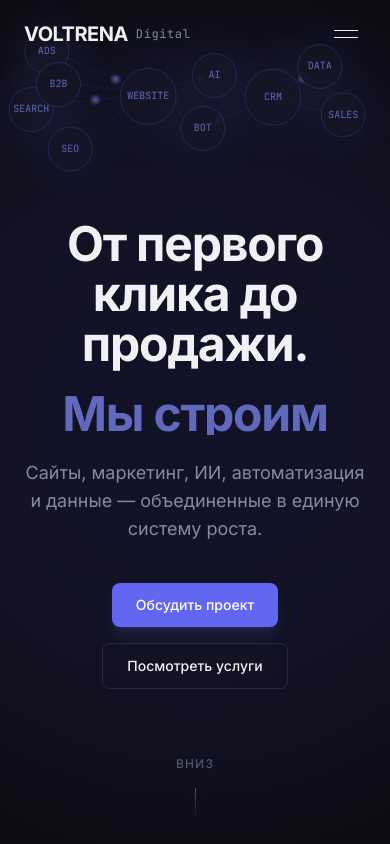
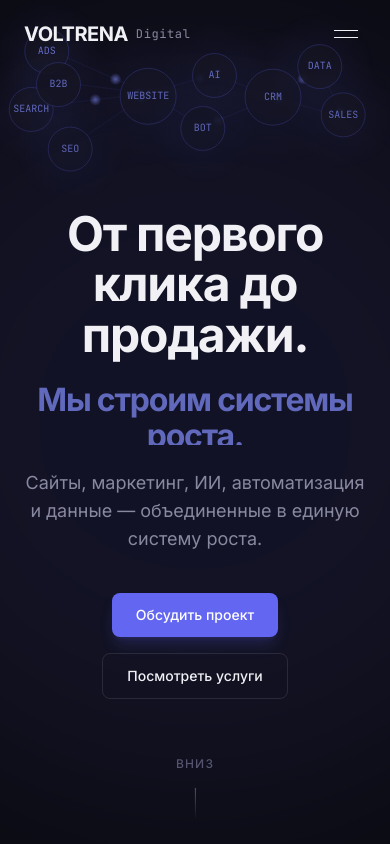
Before and after one commit to kdrkru-del/voltrena-site, a Next.js app: page / in a window 390 px wide. Shown: the top 844 px of the page. Built offline with nearby package versions, Linux system fonts and the light colour scheme.

Commit message:
fix: prevent mobile hero text clipping

```diff
--- a/src/components/sections/Hero.tsx
+++ b/src/components/sections/Hero.tsx
@@ -66,7 +66,7 @@ export default function Hero() {
           className="text-display-xl font-bold tracking-tight text-text-primary mb-6"
         >
           <span className="block mb-2">От первого клика до продажи.</span>
-          <div className="h-[1.2em] relative overflow-hidden flex justify-center text-accent-light">
+          <div className="h-[3.5em] min-[360px]:h-[2.4em] lg:h-[1.2em] relative overflow-hidden flex justify-center text-accent-light text-[clamp(2rem,7vw,4rem)] leading-[1.1]">
             <AnimatePresence mode="wait">
               <motion.span
                 key={currentIndex}
@@ -74,7 +74,7 @@ export default function Hero() {
                 animate={{ opacity: 1, y: 0 }}
                 exit={currentIndex < rotators.length - 1 ? { opacity: 0, y: -40 } : undefined}
                 transition={{ duration: 0.5, ease: "easeOut" }}
-                className="absolute"
+                className="absolute inset-0 flex items-center justify-center px-1"
               >
                 {rotators[currentIndex]}
               </motion.span>
```
